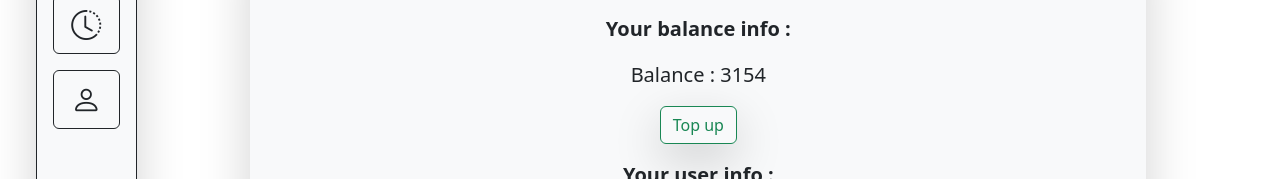
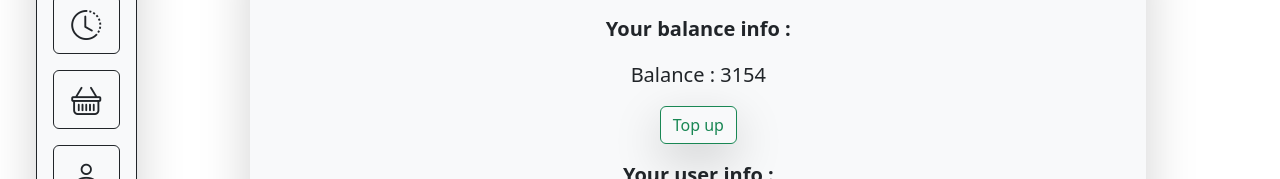
Before and after one commit to OskarProgrammer/AuctionAPP, a React (Vite) app: page /account in a window 1280 px wide. Shown: the part 391-570 px from the top of the page. Built offline with nearby package versions, Linux system fonts and the light colour scheme; data requests are answered from the project's data file.

Commit message:
Creating new NavLink with route '/account/basket'

```diff
--- a/src/Layouts/AccountLayout/AccountLayout.jsx
+++ b/src/Layouts/AccountLayout/AccountLayout.jsx
@@ -36,6 +36,12 @@ export const AccountLayout = () => {
                     <i className="bi bi-clock-history"/>
                 </NavLink>
 
+                {/* basket button */}
+                <NavLink to="/account/basket" className="btn btn-outline-dark icon-30" >
+                    {/* basket icon from bootstrap icons */}
+                    <i class="bi bi-basket"/>
+                </NavLink>
+
                 {/* user settings button */}
                 <NavLink to="/account/userSettings" className="btn btn-outline-dark icon-30" >
                     {/* person icon from bootstrap icons */}
```
